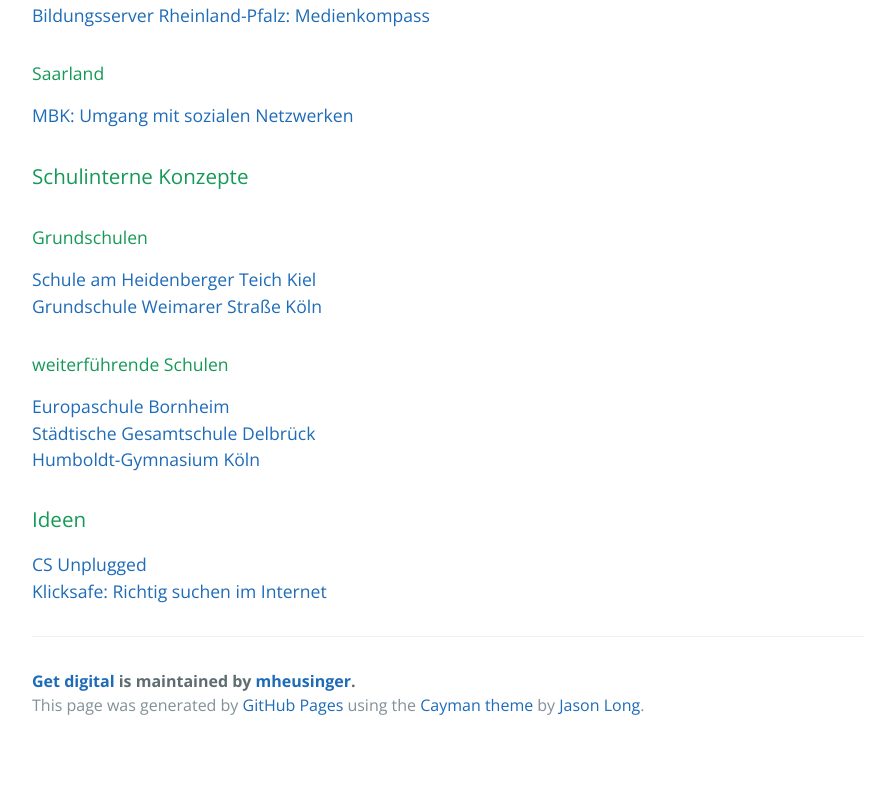
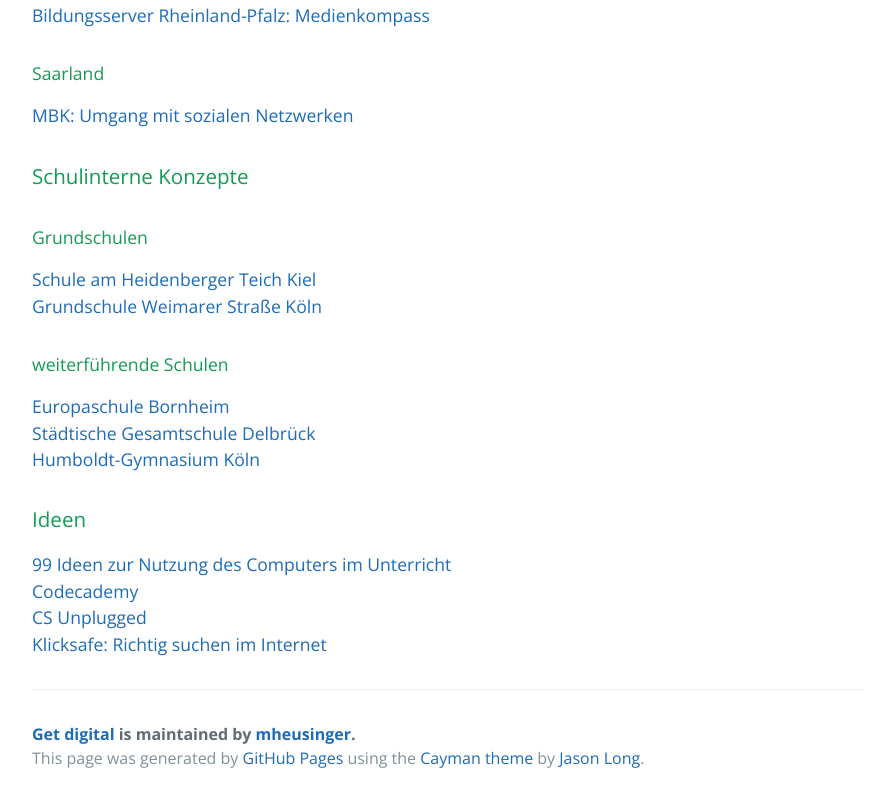
Before and after one commit to mheusinger/getdigital, a plain HTML site: page index.html in a window 1280 px wide. Shown: the part 1376-2178 px from the top of the page, without its empty margins (192-1087 px from the left). Before the commit the page ends 2125 px from the top, so only its background shows below. Drawn offline with nearby package versions, Linux system fonts and the light colour scheme.

Commit message:
Update index.html

```diff
--- a/index.html
+++ b/index.html
@@ -85,6 +85,8 @@ Mit Github kannst du unterstützen  </p>
 
        <h3>
        <a id="ideen" class="anchor" href="#ideen" aria-hidden="true"><span aria-hidden="true" class="octicon octicon-link"></span></a>Ideen</h3>
+       <a href="http://www.unterrichtsideen.ch/index.php?title=Hauptseite">99 Ideen zur Nutzung des Computers im Unterricht</a><br />
+       <a href="https://www.codecademy.com">Codecademy</a><br />
        <a href="http://csunplugged.org">CS Unplugged</a><br />
        <a href="http://www.klicksafe.de/service/materialien/broschueren-ratgeber/richtig-suchen-im-internet/">Klicksafe: Richtig suchen im Internet</a><br />
 
```
